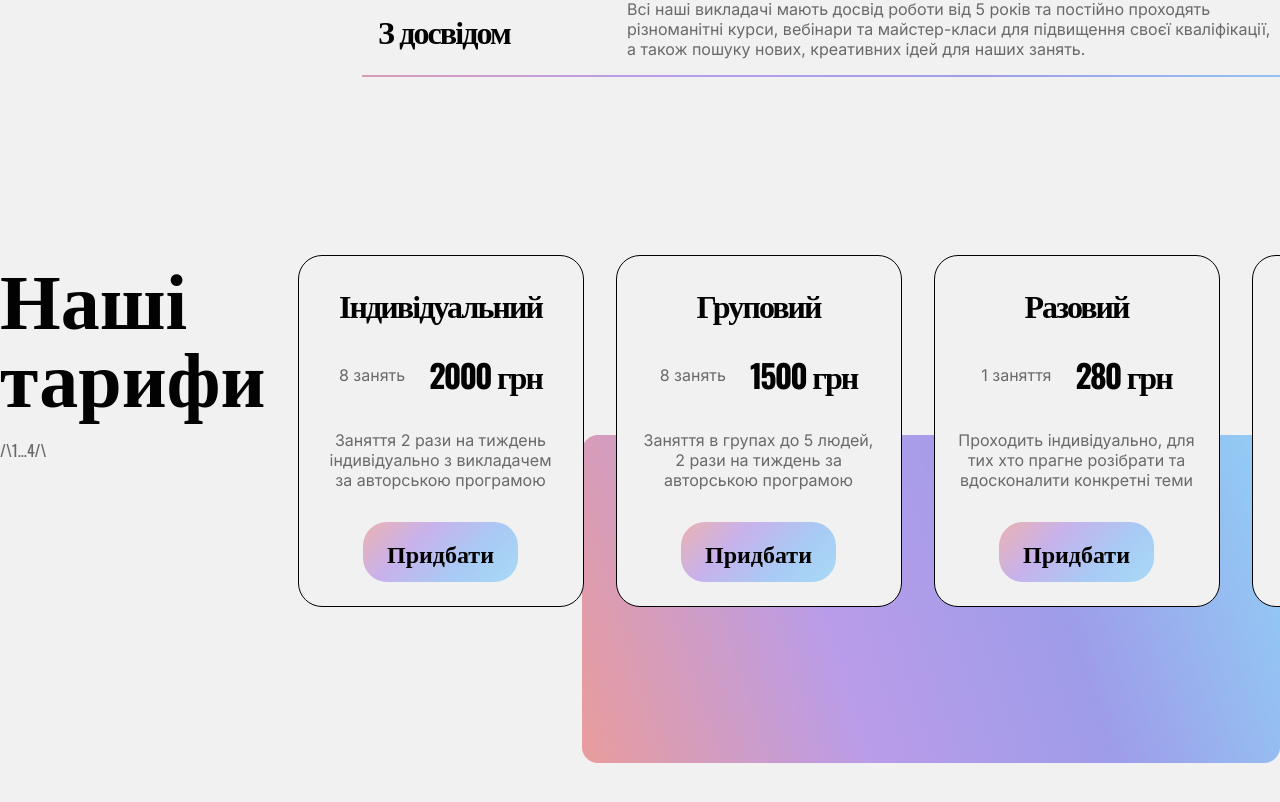
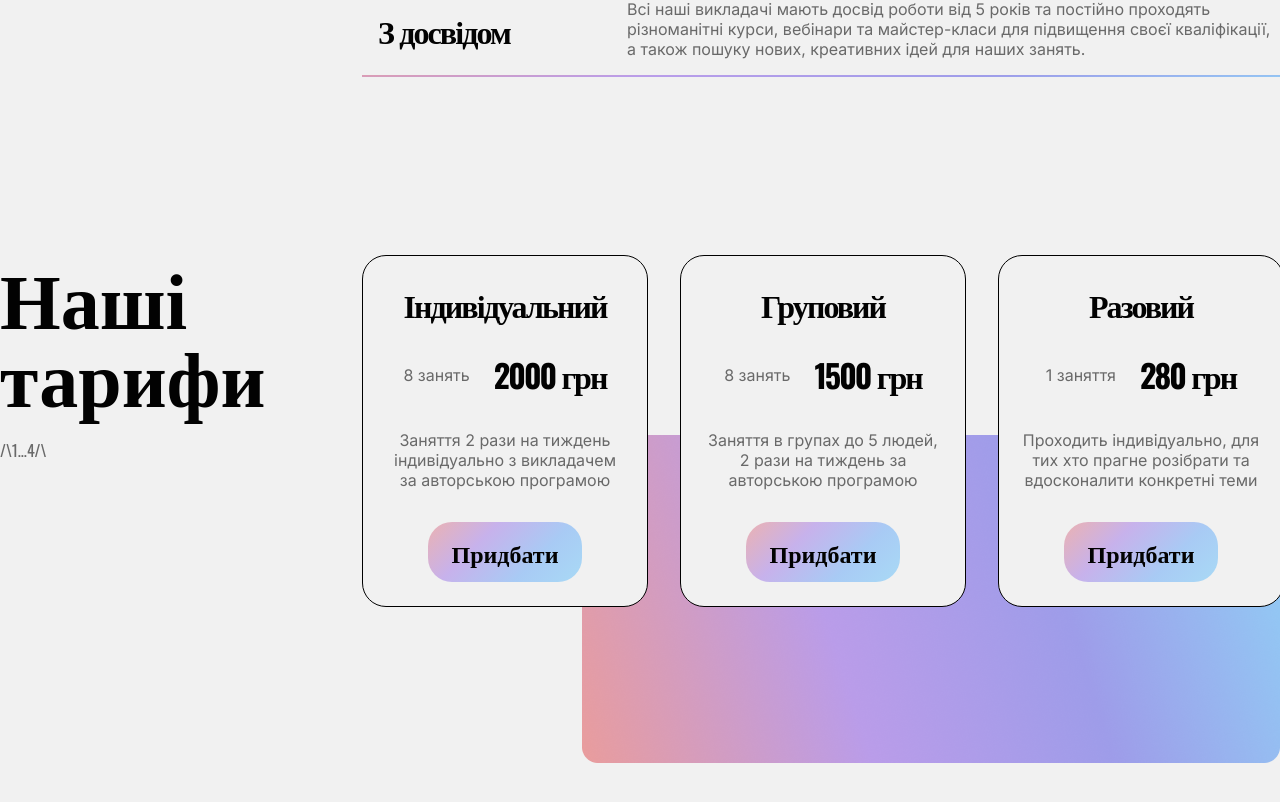
Before and after one commit to mirajane2207/english-school, a React (Create React App) app: page / in a window 1280 px wide. Shown: the part 2716-3518 px from the top of the page. Built offline with nearby package versions, Linux system fonts and the light colour scheme.

Commit message:
Fixed tariff container gap

```diff
--- a/src/components/SectionTitle/SectionTitle.module.css
+++ b/src/components/SectionTitle/SectionTitle.module.css
@@ -1,6 +1,6 @@
 .section__title {
     margin: 0;
-    width: 300px;
+    min-width: 300px;
     color: #020202;
     font-family: Oswald;
     font-size: 78px;
--- a/src/components/Tariffs/Tariffs.jsx
+++ b/src/components/Tariffs/Tariffs.jsx
@@ -9,10 +9,12 @@ const Tariffs = () => {
             <SectionTitle>Наші тарифи
                 <p>/\1...4/\</p>
             </SectionTitle>
-            <TariffItem title='Індивідуальний' qty='8 занять' price='2000 грн' desc='Заняття 2 рази на тиждень індивідуально з викладачем за авторською програмою' />
-            <TariffItem title='Груповий' qty='8 занять' price='1500 грн' desc='Заняття в групах до 5 людей, 2 рази на тиждень за авторською програмою' />
-            <TariffItem title='Разовий' qty='1 заняття' price='280 грн' desc='Проходить індивідуально, для тих хто прагне розібрати та вдосконалити конкретні теми' />
-            <TariffItem title='Інтенсивний' qty='12 занять' price='2800 грн' desc='3 заняття на тиждень + участь в двух розмовних клубах на вибір' />
+            <div className={classes.tariffs__items_container}>
+                <TariffItem title='Індивідуальний' qty='8 занять' price='2000 грн' desc='Заняття 2 рази на тиждень індивідуально з викладачем за авторською програмою' />
+                <TariffItem title='Груповий' qty='8 занять' price='1500 грн' desc='Заняття в групах до 5 людей, 2 рази на тиждень за авторською програмою' />
+                <TariffItem title='Разовий' qty='1 заняття' price='280 грн' desc='Проходить індивідуально, для тих хто прагне розібрати та вдосконалити конкретні теми' />
+                <TariffItem title='Інтенсивний' qty='12 занять' price='2800 грн' desc='3 заняття на тиждень + участь в двух розмовних клубах на вибір' />
+            </div>
         </div>
     )
 }
--- a/src/components/Tariffs/Tariffs.module.css
+++ b/src/components/Tariffs/Tariffs.module.css
@@ -1,13 +1,17 @@
 .tariffs__container {
     height: 100vh;
+    width: 100vw;
     display: flex;
-    width: 100vw;
     overflow-x: hidden;
     align-items: flex-start;
-    gap: 32px;
-    flex-shrink: 0;
+    gap: 62px;
     background-image: url('./tariffs-rect-img.png');
     background-position: 100% 180px;
     background-repeat: no-repeat;
+}
 
+.tariffs__items_container {
+    display: flex;
+    align-items: flex-start;
+    gap: 32px;
 }
```
